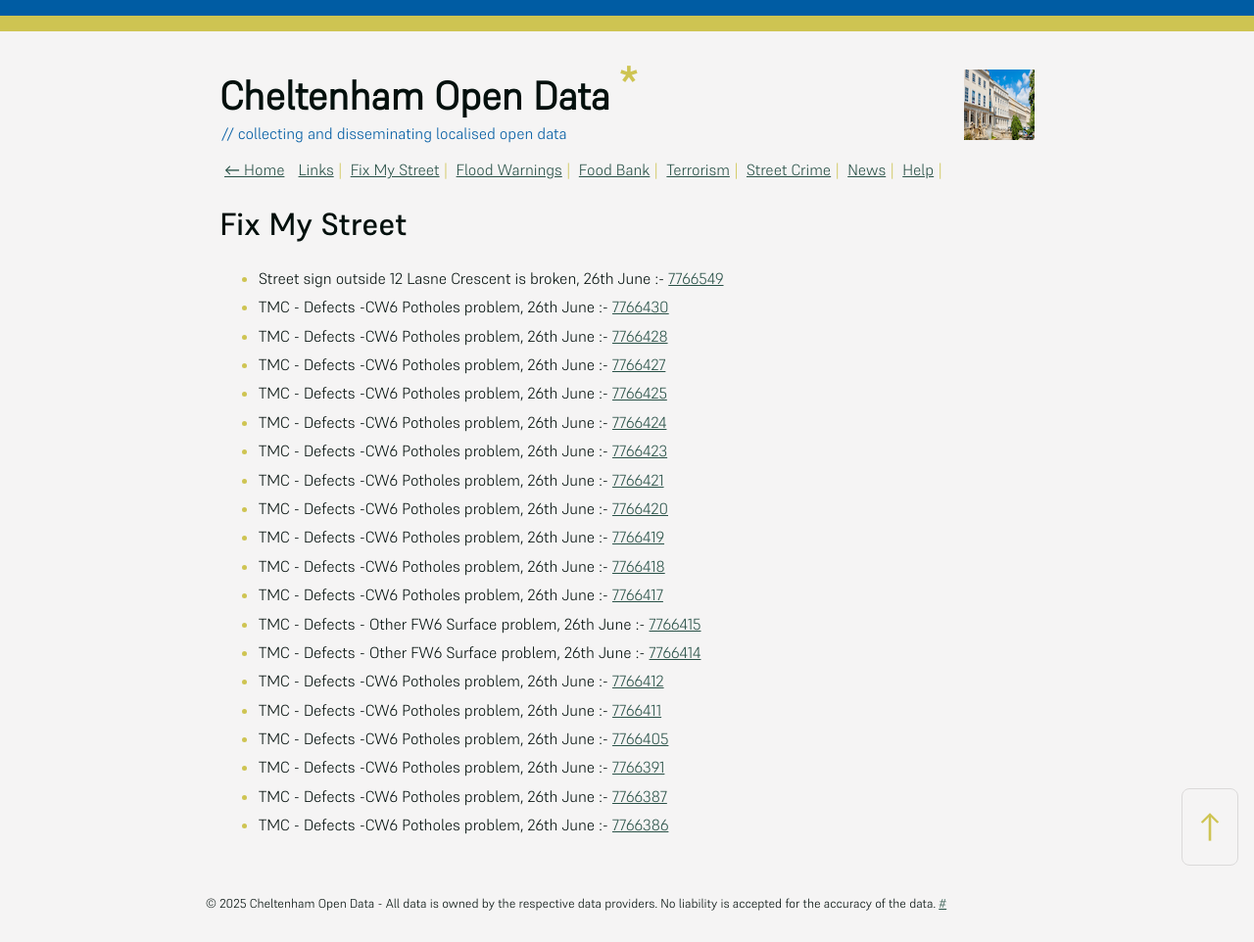
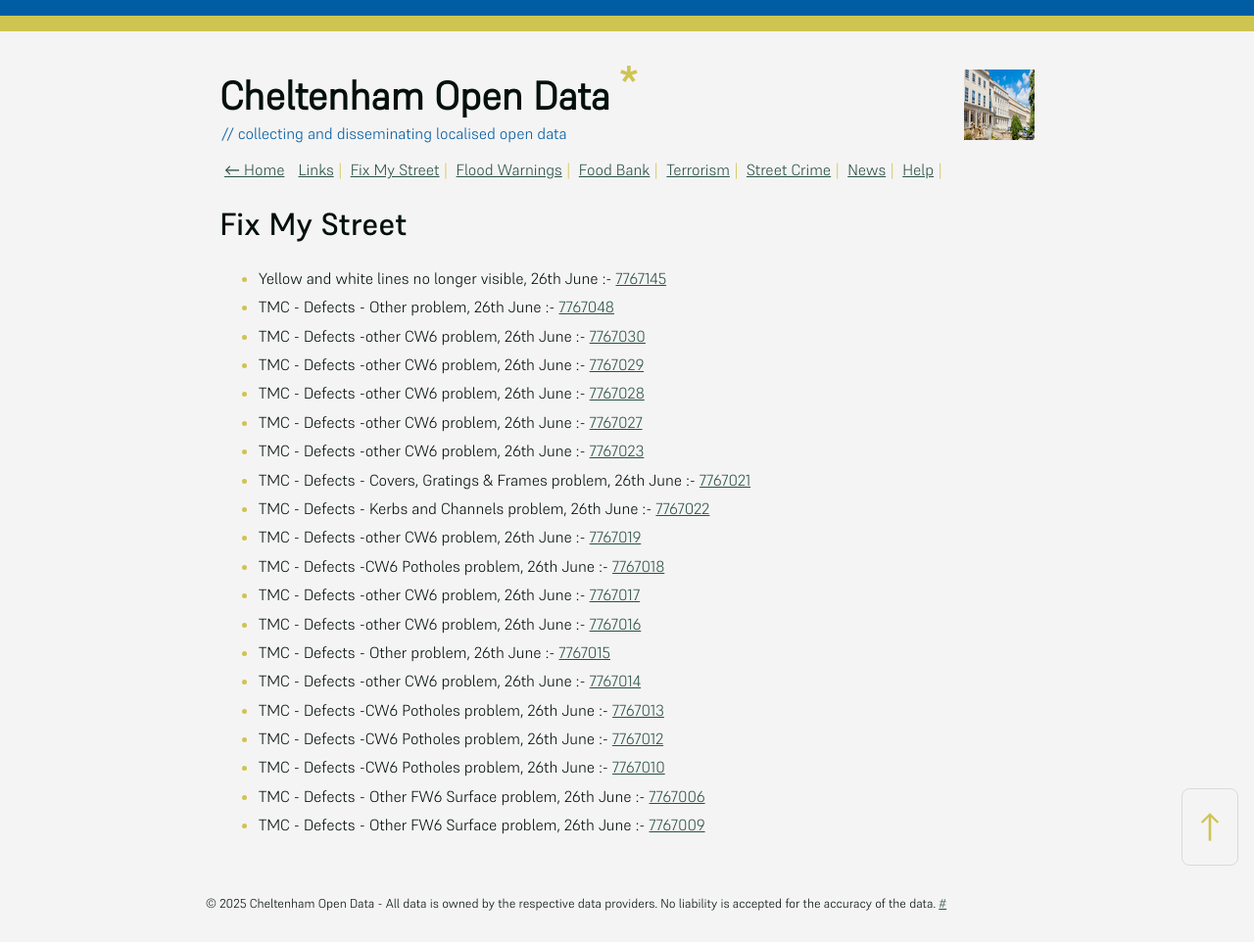
Before and after one commit to mat-0/cheltenham-open-data, a Jekyll site: the page built from _pages/fix-my-street.md, in a window 1280 px wide. Shown: the whole page at 98% size. Built offline with Jekyll 4.4.1, drawn with Linux system fonts in a browser that asks for light colours.

Commit message:
Updated 2025-06-26 09:57:52

```diff
--- a/_pages/fix-my-street.md
+++ b/_pages/fix-my-street.md
@@ -9,25 +9,25 @@ permalink: /fix-my-street
 
 <!-- fix_marker starts -->
 
-- Street sign outside 12 Lasne Crescent is broken, 26th June :- [7766549](https://www.fixmystreet.com/report/7766549)
-- TMC - Defects -CW6 Potholes  problem, 26th June :- [7766430](https://www.fixmystreet.com/report/7766430)
-- TMC - Defects -CW6 Potholes  problem, 26th June :- [7766428](https://www.fixmystreet.com/report/7766428)
-- TMC - Defects -CW6 Potholes  problem, 26th June :- [7766427](https://www.fixmystreet.com/report/7766427)
-- TMC - Defects -CW6 Potholes  problem, 26th June :- [7766425](https://www.fixmystreet.com/report/7766425)
-- TMC - Defects -CW6 Potholes  problem, 26th June :- [7766424](https://www.fixmystreet.com/report/7766424)
-- TMC - Defects -CW6 Potholes  problem, 26th June :- [7766423](https://www.fixmystreet.com/report/7766423)
-- TMC - Defects -CW6 Potholes  problem, 26th June :- [7766421](https://www.fixmystreet.com/report/7766421)
-- TMC - Defects -CW6 Potholes  problem, 26th June :- [7766420](https://www.fixmystreet.com/report/7766420)
-- TMC - Defects -CW6 Potholes  problem, 26th June :- [7766419](https://www.fixmystreet.com/report/7766419)
-- TMC - Defects -CW6 Potholes  problem, 26th June :- [7766418](https://www.fixmystreet.com/report/7766418)
-- TMC - Defects -CW6 Potholes  problem, 26th June :- [7766417](https://www.fixmystreet.com/report/7766417)
-- TMC - Defects - Other FW6  Surface problem, 26th June :- [7766415](https://www.fixmystreet.com/report/7766415)
-- TMC - Defects - Other FW6  Surface problem, 26th June :- [7766414](https://www.fixmystreet.com/report/7766414)
-- TMC - Defects -CW6 Potholes  problem, 26th June :- [7766412](https://www.fixmystreet.com/report/7766412)
-- TMC - Defects -CW6 Potholes  problem, 26th June :- [7766411](https://www.fixmystreet.com/report/7766411)
-- TMC - Defects -CW6 Potholes  problem, 26th June :- [7766405](https://www.fixmystreet.com/report/7766405)
-- TMC - Defects -CW6 Potholes  problem, 26th June :- [7766391](https://www.fixmystreet.com/report/7766391)
-- TMC - Defects -CW6 Potholes  problem, 26th June :- [7766387](https://www.fixmystreet.com/report/7766387)
-- TMC - Defects -CW6 Potholes  problem, 26th June :- [7766386](https://www.fixmystreet.com/report/7766386)
+- Yellow and white lines no longer visible, 26th June :- [7767145](https://www.fixmystreet.com/report/7767145)
+- TMC - Defects - Other problem, 26th June :- [7767048](https://www.fixmystreet.com/report/7767048)
+- TMC - Defects -other CW6 problem, 26th June :- [7767030](https://www.fixmystreet.com/report/7767030)
+- TMC - Defects -other CW6 problem, 26th June :- [7767029](https://www.fixmystreet.com/report/7767029)
+- TMC - Defects -other CW6 problem, 26th June :- [7767028](https://www.fixmystreet.com/report/7767028)
+- TMC - Defects -other CW6 problem, 26th June :- [7767027](https://www.fixmystreet.com/report/7767027)
+- TMC - Defects -other CW6 problem, 26th June :- [7767023](https://www.fixmystreet.com/report/7767023)
+- TMC - Defects - Covers, Gratings & Frames problem, 26th June :- [7767021](https://www.fixmystreet.com/report/7767021)
+- TMC - Defects - Kerbs and Channels problem, 26th June :- [7767022](https://www.fixmystreet.com/report/7767022)
+- TMC - Defects -other CW6 problem, 26th June :- [7767019](https://www.fixmystreet.com/report/7767019)
+- TMC - Defects -CW6 Potholes  problem, 26th June :- [7767018](https://www.fixmystreet.com/report/7767018)
+- TMC - Defects -other CW6 problem, 26th June :- [7767017](https://www.fixmystreet.com/report/7767017)
+- TMC - Defects -other CW6 problem, 26th June :- [7767016](https://www.fixmystreet.com/report/7767016)
+- TMC - Defects - Other problem, 26th June :- [7767015](https://www.fixmystreet.com/report/7767015)
+- TMC - Defects -other CW6 problem, 26th June :- [7767014](https://www.fixmystreet.com/report/7767014)
+- TMC - Defects -CW6 Potholes  problem, 26th June :- [7767013](https://www.fixmystreet.com/report/7767013)
+- TMC - Defects -CW6 Potholes  problem, 26th June :- [7767012](https://www.fixmystreet.com/report/7767012)
+- TMC - Defects -CW6 Potholes  problem, 26th June :- [7767010](https://www.fixmystreet.com/report/7767010)
+- TMC - Defects - Other FW6  Surface problem, 26th June :- [7767006](https://www.fixmystreet.com/report/7767006)
+- TMC - Defects - Other FW6  Surface problem, 26th June :- [7767009](https://www.fixmystreet.com/report/7767009)
 
 <!-- fix_marker ends -->
```
Also changed, not shown: _data/flood.json (+4 -4 lines), _pages/news.md (+14 -14 lines), index.md (+5 -5 lines).
